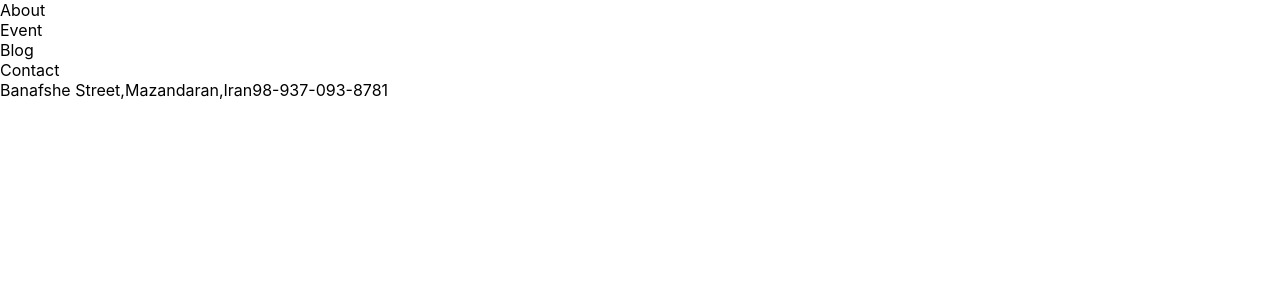
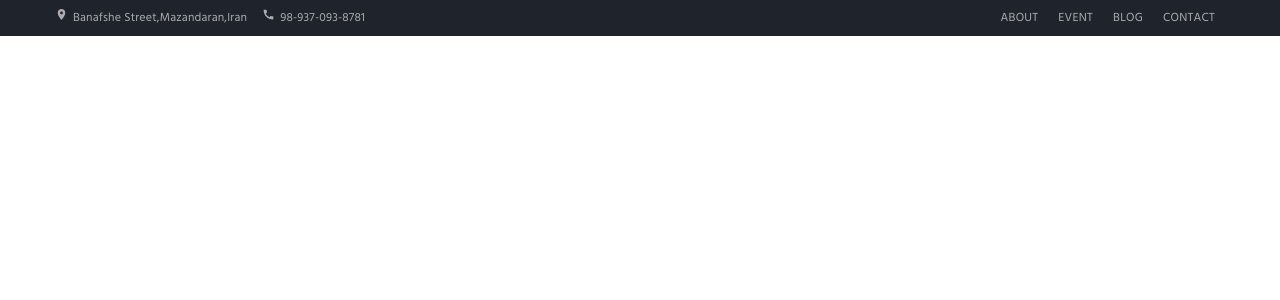
Before and after one commit to SalimiDev/Hotel-ReactJsApp, a React (Create React App) app: page / in a window 1280 px wide. Shown: the top 300 px of the page. Built offline with nearby package versions, Linux system fonts and the light colour scheme.

Commit message:
style:add top header style & install material ui icons

```diff
--- a/package.json
+++ b/package.json
@@ -3,6 +3,9 @@
   "version": "0.1.0",
   "private": true,
   "dependencies": {
+    "@emotion/react": "^11.9.0",
+    "@emotion/styled": "^11.8.1",
+    "@mui/icons-material": "^5.6.0",
     "@testing-library/jest-dom": "^5.16.4",
     "@testing-library/react": "^12.1.4",
     "@testing-library/user-event": "^13.5.0",
--- a/src/App.js
+++ b/src/App.js
@@ -3,9 +3,9 @@ import Header from './components/Header';
 
 function App() {
     return (
-        <header>
+        <>
             <Header />
-        </header>
+        </>
     );
 }
 
--- a/src/components/Header.js
+++ b/src/components/Header.js
@@ -4,9 +4,9 @@ import TopNavbar from './TopNavbar';
 
 const Header = () => {
     return (
-        <>
+        <header>
            <TopNavbar/>
-        </>
+        </header>
     );
 };
 
--- a/src/components/TopNavbar.js
+++ b/src/components/TopNavbar.js
@@ -1,9 +1,18 @@
 import React from 'react';
+import styles from '../styles/layout/TopNavbar.module.scss';
+import { LocationOn, Call } from '@mui/icons-material';
 
 const TopNavbar = () => {
     return (
-        <>
-            <nav>
+        <div className={styles.header_top}>
+            <div className={styles.container}>
+                <div>
+                    <LocationOn sx={{ fontSize: 13 }} />
+                    <span>Banafshe Street,Mazandaran,Iran</span>
+                    <Call sx={{ fontSize: 13 }} />
+                    <span>98-937-093-8781</span>
+                </div>
+                <nav className={styles.topMenu}>
                     <ul>
                         <li>About</li>
                         <li>Event</li>
@@ -11,11 +20,8 @@ const TopNavbar = () => {
                         <li>Contact</li>
                     </ul>
                 </nav>
-            <div>
-                <span>Banafshe Street,Mazandaran,Iran</span>
-                <span>98-937-093-8781</span>
             </div>
-        </>
+        </div>
     );
 };
 
--- /dev/null
+++ b/src/styles/layout/TopNavbar.module.scss
@@ -0,0 +1,43 @@
+@use '../utils/variables' as *;
+
+.header_top {
+    background-color: $primaryDark1Color;
+
+    .container {
+        width: 1200px;
+        display: flex;
+        justify-content: space-between;
+        font-family: $primaryFont;
+        font-size: $p-fontSize-sm;
+        color: $subText3Color;
+        padding: 0 15px;
+        margin: auto;
+        line-height: 36px;
+
+        div {
+            letter-spacing: 0.014em;
+            span {
+                margin-right: 15px;
+                padding-left: 5px;
+            }
+        }
+
+        .topMenu ul {
+            display: flex;
+            li {
+                list-style: none;
+                padding: 0 10px;
+                text-transform: uppercase;
+                letter-spacing: 0.02em;
+                font-family: $p-fontSize-md;
+                -webkit-transition: all 0.3s ease-in;
+                cursor: pointer;
+
+                &:hover {
+                    background-color: $primaryText2Color;
+                    color: $primaryText1Color;
+                }
+            }
+        }
+    }
+}
--- a/src/styles/utils/_variables.scss
+++ b/src/styles/utils/_variables.scss
@@ -1,4 +1,3 @@
-
 // Colors
 $primaryText1Color: #000000;
 $primaryText2Color: #fff;
@@ -9,13 +8,25 @@ $subText3Color: #acacac;
 $primaryColor: #344a71;
 $primaryDark1Color: #1f232b;
 $primaryDark2Color: #2a2f3c;
-$primaryLightColor: rgba(52,74,113,.85);
+$primaryLightColor: rgba(52, 74, 113, 0.85);
 
 $secondaryColor: #e7c130;
 
 //FONTS
-$primaryFont:'Hind';
-$secondaryFont:'Montserrat';
+$primaryFont: 'Hind';
+$secondaryFont: 'Montserrat';
+
+// Font Sizes
+$p-fontSize-sm: 12px;
+$p-fontSize-md: 15px;
+$p-fontSize-lg: 14px;
+
+$h2-fontSize-sm: 20px;
+$h2-fontSize-md: 26px;
+$h2-fontSize-lg: 36px;
+
+$h1-fontSize-lg: 60px;
+$h1-fontSize-xl: 80px;
 
 // Screen sizes
 $screen-sm: 576px;
```
Also changed, not shown: 1 other file (tests, documents, lock files or other folders). Lines whose indentation alone changed are shown as unchanged.
